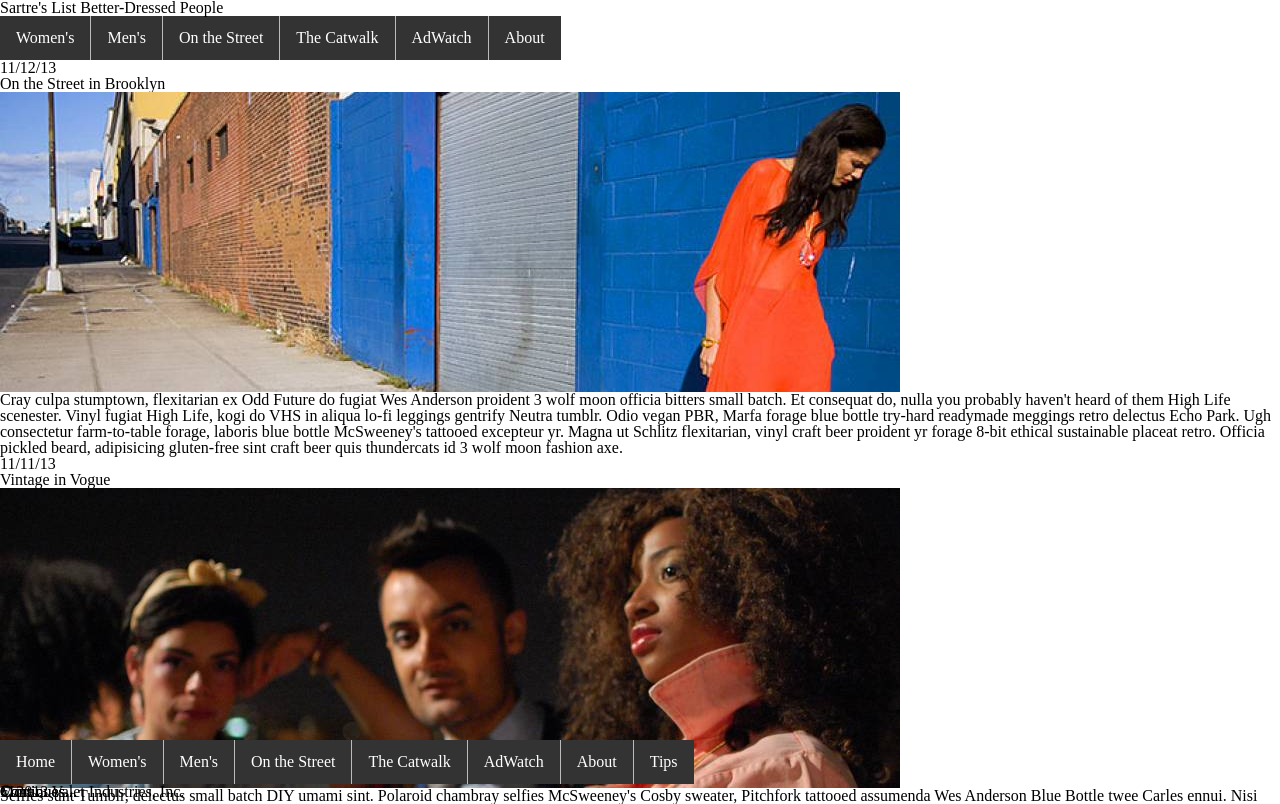
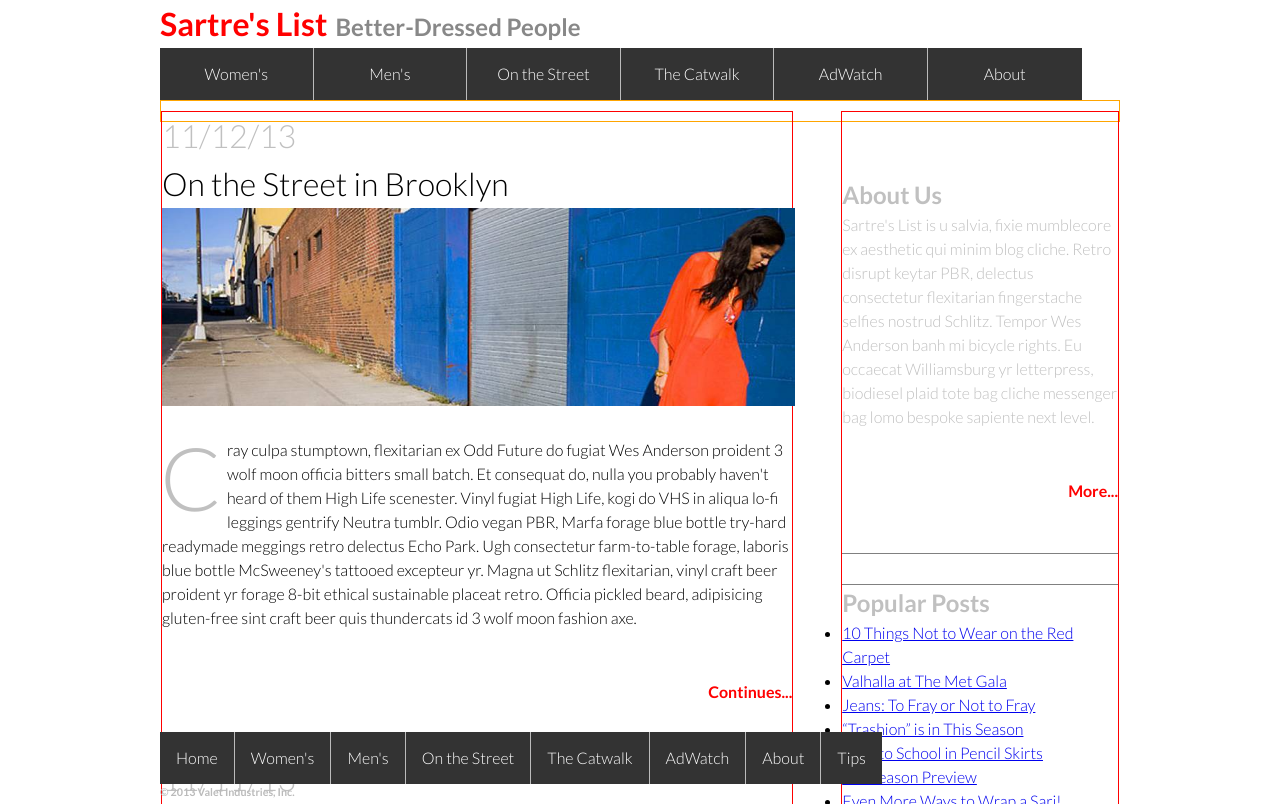
Before and after one commit to gokemon/fashion-blog, a plain HTML site: page index.html in a window 1280 px wide. Shown: the top 804 px of the page. Drawn offline with Linux system fonts and the light colour scheme.

Commit message:
Tuesday night build

```diff
--- a/css/fashion-blog.css
+++ b/css/fashion-blog.css
@@ -1,123 +1,262 @@
-@import "reset.css";
+/*@import "reset.css";*/
 /*after the reset, go and set H tags
 http://www.w3schools.com/tags/tag_hn.asp*/
+/*<link href='http://fonts.googleapis.com/css?family=Lato:300,700,300italic,700italic' rel='stylesheet' type='text/css'>*/
+@import url('http://fonts.googleapis.com/css?family=Lato:300,700,300italic,700italic');
+
+*, *:before, *:after  {
+	box-sizing: border-box;
+	margin: 0;
+	padding: 0;
+}
+h1, h2, h3, h4, h5, h6 {
+	margin: 0;
+	padding: 0;
+	/* both above are overriding browser default, h's usually have big margins and padding */
+}
+
+
+/*=============================================================================================*/
+/*	my page code below, and rest stuff above												   */
+/*=============================================================================================*/
 
 body{
+	font-family: 'Lato', sans-serif;
+	font-size: 16px;
+	line-height: 1.5;
+}
+.wrapper {
+	width: 960px;
+	margin: 0 auto;
+	/*border: dotted .5px green;*/
+}
+
+
+/* Header section of page */
+header.main-header{
+
+	/*border: dotted .5px green;*/
+}
+header.main-header h1{
+	display: inline;
+	margin-right: 5px;
+	color: #ff0000; /*red*/
+}
+header.main-header h2{
+	display: inline;
+	font-size: 1.5em;
+	margin-bottom: .5em;
+	color: #888;
+}
+header.main-header nav{
+
+}
+header.main-header nav ul{
+    list-style-type: none;
+    margin: 0;
+    padding: 0;
+    overflow: hidden;
+}
+header.main-header nav ul li{
+    float: left;
+    border-right: 1px solid #bbb;
+    background-color: #333;
+	width: 16%;
+	margin: 0;
+	padding: 0;
+}
+header.main-header nav li a {
+    display: block;
+    color: white;
+    text-align: center;
+    padding: 14px 16px;
+    text-decoration: none;
+}
+header.main-header nav li a:hover {
+    background-color: #111;
+}
+header.main-header nav li:last-child {
+    border-right: none;
+}
+
+
+
+
+/*Main seperates Header of the page from the Main center Section of the page, and from the Footer of the page*/
+main.main-content{
+	width: 960px;
+	margin: 0 auto;
+	border: solid 1px orange;
+	padding: 10px 0px;
+}
+
+/*Section is the left or "main" section of the page where the articles will into
+	Seperate and to the right is the aside*/
+section.left-content{
+	border: solid 1px red;
+	float: left;
+	width: 66%;
+}
+section.left-content article{
+
+}
+section.left-content article h1{
+/* good solid black text*/
+	font-size: 2em;
+	font-weight: normal;
+	color: black;
+	margin: 0;
+	padding: 0;
+}
+section.left-content article time{
+	/*gray font*/
+	/*as tall as the H1*/
+	font-size: 2em;
+	font-weight: normal;
+	color: #c0c0c0;
+}
+section.left-content img{
+	width: 633px;
+	height: 198px;
+}
+section.left-content article p{
+ /*dropcap goes here*/
+ /*slightly off-black, off-gray text*/
+ 	margin: 2em 0 0;
+}
+
+section.left-content article p:first-of-type:first-letter {
+	float: left;
+	font-size: 5.5em;
+	line-height: 1;
+	color: #c0c0c0;
+	/*Top-Right-Bottom-Left*/
+	margin: -5px 5px 0px -2px;
+	padding: 0px;
+	vertical-align: text-top;
 
 }
 
-/* Header section of page */
-header{
+article footer{
+	margin: 0px;
+	border-bottom: #808080 1px solid;
+	padding: 50px 0px;
+	text-align: right;
+}
+article footer a{
+	/*color:#c0c0c0;*/
+	color: #ff0000; /*red*/
+	font-weight: bold;
+	text-decoration: none;
+}
+
+
+/*Aside is to the right of the Section inside of Main*/
+aside.right-content{
+	border: solid 1px red;
+	float: right;
+	width: 29%;
+}
+aside.right-content article{
 
 }
-header h1{
-   display: inline;
+aside.right-content article h2{
+	/*put a big margin above*/
+	margin-top: 65px;
+	font-size: 1.5em;
+	color: #c0c0c0;
 }
-header h2{
-   display: inline;
-}
-header nav{
+aside.right-content article#adContainer1 {
+	/*width: 87px;*/
+	/*height: 72px;*/
+	margin:  30px 10px;
 
 }
-header nav ul {
+
+
+aside.right-content article h3{
+	/*put a grey line above, like the article footers border*/
+	margin: 0px;
+	border-top: #808080 1px solid;
+	font-size: 1.5em;
+	color: #c0c0c0;
+}
+aside.right-content article p{
+	color:#c0c0c0;
+}
+aside.right-content article footer{
+
+}
+/*Gonna have some UL/LI on the side, but do I need to "treat" them?*/
+
+
+
+/* Footer section of page */
+footer.main-footer{
+    position: fixed;
+    bottom: 0;
+    width: 100%;
+    clear: both;
+	color: #BBB;
+}
+footer.main-footer nav {
+
+}
+footer.main-footer nav ul{
     list-style-type: none;
     margin: 0;
     padding: 0;
     overflow: hidden;
 
 }
-header nav li {
+footer.main-footer nav li  {
     float: left;
     border-right: 1px solid #bbb;
     background-color: #333;
 }
-header nav li a {
+footer.main-footer nav li a {
     display: block;
     color: white;
     text-align: center;
     padding: 14px 16px;
     text-decoration: none;
 }
-header nav li a:hover {
+footer.main-footer nav li a:hover {
     background-color: #111;
 }
-header nav li:last-child {
+footer.main-footer nav li:last-child {
     border-right: none;
 }
-
-h1{
+footer.main-footer h6{
 
 }
 
-/*Main seperates Header of the page from the Main center Section of the page, and from the Footer of the page*/
-main{
-
+/*=============================================================================================*/
+/*	imported            																	   */
+/*=============================================================================================*/
+/** CLEARFIX HACK:;
+ * For modern browsers
+ * 1. The space content is one way to avoid an Opera bug when the
+ *    contenteditable attribute is included anywhere else in the document.
+ *    Otherwise it causes space to appear at the top and bottom of elements
+ *    that are clearfixed.
+ * 2. The use of `table` rather than `block` is only necessary if using
+ *    `:before` to contain the top-margins of child elements.
+ */
+.cf:before,
+.cf:after {
+    content: " "; /* 1 */
+    display: table; /* 2 */
 }
 
-section{
-
-}
-section article{
-
-}
-section article h1{
-/* good solid black text*/
-}
-section article time{
-	/*gray font*/
-	/*as tall as the H1*/
-}
-img{
-	width: 900px;
-	height: 300px;
-
-}
-section article p{
- /*dropcap goes here*/
- /*slightly off-black, off-gray text*/
-}
-section article footer{
-/*padding */
-/*bottom line*/
-/*Continues*/
+.cf:after {
+    clear: both;
 }
 
-
-
-/* Footer section of page */
-footer{
-    position: fixed;
-    bottom: 0;
-    width: 100%;
+/**
+ * For IE 6/7 only
+ * Include this rule to trigger hasLayout and contain floats.
+ */
+.cf {
+    *zoom: 1;
 }
-footer nav{
-
-}
-footer nav ul {
-    list-style-type: none;
-    margin: 0;
-    padding: 0;
-    overflow: hidden;
-
-}
-footer nav li {
-    float: left;
-    border-right: 1px solid #bbb;
-    background-color: #333;
-}
-footer nav li a {
-    display: block;
-    color: white;
-    text-align: center;
-    padding: 14px 16px;
-    text-decoration: none;
-}
-footer nav li a:hover {
-    background-color: #111;
-}
-footer nav li:last-child {
-    border-right: none;
-}
-footer h6{
-
-}
--- a/index.html
+++ b/index.html
@@ -5,7 +5,8 @@
 </head>
 
 <body>
-<header role="banner">
+<div class="wrapper">
+<header role="banner"  class="main-header">
   <h1>Sartre's List</h1>
   <h2>Better-Dressed People</h2>
   <nav role="navigation">
@@ -21,17 +22,17 @@
 </header>
 
 
-<main role="main">
-<section>
+<main role="main" class="main-content">
+  <section class="left-content">
     <article>
       <time datetime="date">11/12/13</time>
       <h1>On the Street in Brooklyn</h1>
        <!-- INSERT IMG and PATH -->
        <img src="./images/fashion_photo.jpeg" alt="Street corner in Brooklyn">
-     <p class="dropCap">
+       <p class="dropCap"> <!-- dropcap should not be needed -->
         Cray culpa stumptown, flexitarian ex Odd Future do fugiat Wes Anderson proident 3 wolf moon officia bitters small batch. Et consequat do, nulla you probably haven't heard of them High Life scenester. Vinyl fugiat High Life, kogi do VHS in aliqua lo-fi leggings gentrify Neutra tumblr. Odio vegan PBR, Marfa forage blue bottle try-hard readymade meggings retro delectus Echo Park. Ugh consectetur farm-to-table forage, laboris blue bottle McSweeney's tattooed excepteur yr. Magna ut Schlitz flexitarian, vinyl craft beer proident yr forage 8-bit ethical sustainable placeat retro. Officia pickled beard, adipisicing gluten-free sint craft beer quis thundercats id 3 wolf moon fashion axe.
        </p>
-     <footer>Continues...</footer>
+       <footer><a href="#" title="Read more">Continues...</a></footer>
     </article>
 
     <article>
@@ -41,31 +42,27 @@
        <p class="dropCap">
         Selfies sunt Tumblr, delectus small batch DIY umami sint. Polaroid chambray selfies McSweeney's Cosby sweater, Pitchfork tattooed assumenda Wes Anderson Blue Bottle twee Carles ennui. Nisi locavore fugiat sapiente salvia aliqua. Shoreditch kogi exercitation fashion axe. Wolf semiotics Pinterest, laboris quis master cleanse tousled small batch street art bespoke fingerstache dreamcatcher ethical labore. Dreamcatcher iPhone typewriter, tote bag four loko fanny pack master cleanse organic PBR reprehenderit actually. Craft beer drinking vinegar wayfarers, pork belly narwhal pariatur polaroid cupidatat in 8-bit distillery anim literally.
        </p>
-     <footer>Continues...</footer>
+       <footer><a href="#" title="Read more">Continues...</a></footer>
     </article>
   </section>
 
-<aside role="complementary">
+  <article></article>
+
+  <aside role="complementary"  class="right-content">
     <article>
-    <header>
         <h2>About Us</h2>
-    </header>
       <p>
         Sartre's List is u salvia, fixie mumblecore ex aesthetic qui minim blog cliche. Retro disrupt keytar PBR, delectus consectetur flexitarian fingerstache selfies nostrud Schlitz. Tempor Wes Anderson banh mi bicycle rights. Eu occaecat Williamsburg yr letterpress, biodiesel plaid tote bag cliche messenger bag lomo bespoke sapiente next level.
       </p>
-    <footer>
-        More...
-    </footer>
+      <footer><a href="#" title="Read more">More...</a></footer>
     </article>
 
-  <section id="adContainer1">
-      <img src="http://placehold.it/300x250&text=Ad" alt="ad stuff">
-  </section>
+    <article id="adContainer1">
+         <!-- <img src="http://placehold.it/260x250&text=Ad" alt="ad stuff"> -->
+    </article>
 
     <article>
-    <header>
-      <h2>Popular Posts</h2>
-    </header>
+      <h3>Popular Posts</h3>
       <ul>
         <li><a href="#">10 Things Not to Wear on the Red Carpet</a></li>
         <li><a href="#">Valhalla at The Met Gala</a></li>
@@ -83,7 +80,9 @@
 </main>
 
 
-  <footer>
+
+
+<footer class="main-footer">
     <nav role="navigation">
       <ul>
         <li><a href="#">Home</a></li>
@@ -98,5 +97,6 @@
     </nav>
      <h6 role="contentinfo"> &copy; 2013 Valet Industries, Inc.</h6>
   </footer>
+</div> <!-- wrapper -->
 </body>
 </html>
```
Lines whose indentation alone changed are shown as unchanged.
